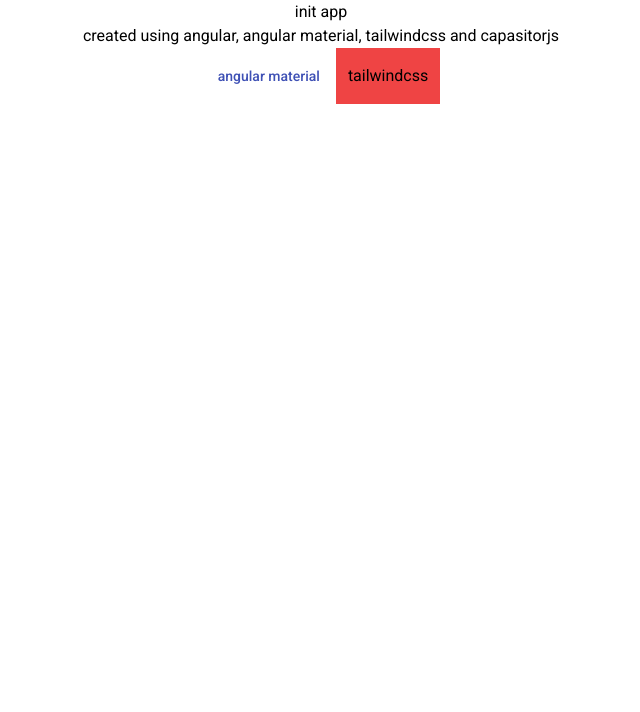
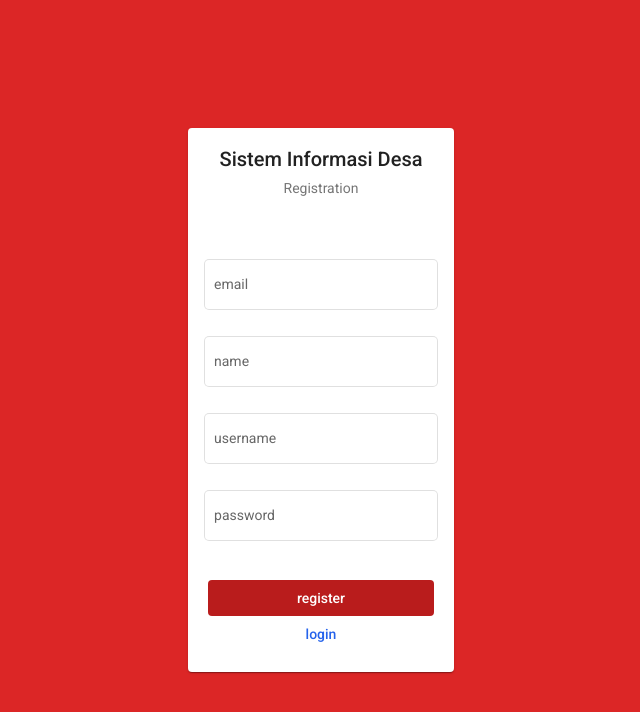
Before and after one commit to Zuuper/nodejs-magang-diskominfo, an Angular app: page /register in a window 1280 px wide. Before the commit this address led to /. Shown: the top 712 px of the page, without its empty margins (319-959 px from the left). Built offline with nearby package versions, Linux system fonts and the light colour scheme.

Commit message:
pengembangan auth page sederhana
sebagai "pemanasan" untuk pengembangan projek selanjutnya, maka dibuatlah sebuah page auth sederhana yang mengimplementasikan routing, dependensi yang digunakan dan penggunaan angular CLI

```diff
--- a/package.json
+++ b/package.json
@@ -10,7 +10,7 @@
   },
   "private": true,
   "dependencies": {
-    "@angular/animations": "~12.2.0",
+    "@angular/animations": "^12.2.4",
     "@angular/cdk": "^12.2.4",
     "@angular/common": "~12.2.0",
     "@angular/compiler": "~12.2.0",
--- a/src/app/app-routing.module.ts
+++ b/src/app/app-routing.module.ts
@@ -1,7 +1,13 @@
+import { RegisterComponent } from './components/register/register.component';
+import { LoginComponent } from './components/login/login.component';
 import { NgModule } from '@angular/core';
 import { RouterModule, Routes } from '@angular/router';
 
-const routes: Routes = [];
+const routes: Routes = [
+  {path: '', redirectTo : '/login', pathMatch: 'full'},
+  {path: 'login', component: LoginComponent},
+  {path: 'register', component: RegisterComponent}
+];
 
 @NgModule({
   imports: [RouterModule.forRoot(routes)],
--- a/src/app/app.component.html
+++ b/src/app/app.component.html
@@ -1,8 +1 @@
-<div class=" container mx-auto">
-  <h1 class="text-center">init app</h1>
-  <h1 class="text-center">created using angular, angular material, tailwindcss and capasitorjs</h1>
-  <div class="flex justify-center">
-    <button mat-button color="primary">angular material</button>
-    <button class="bg-red-500 active:bg-green-700 px-3 py-4">tailwindcss</button>
-  </div>
-</div>
+<router-outlet></router-outlet>
--- /dev/null
+++ b/src/app/components/login/login.component.html
@@ -0,0 +1,23 @@
+<div class="flex flex-wrap content-center justify-center h-screen bg-red-600">
+    <mat-card >
+        <mat-card-header class="text-center">
+            <mat-card-title>Sistem Informasi Desa</mat-card-title>
+            <mat-card-subtitle >Login</mat-card-subtitle>
+        </mat-card-header>
+        <mat-card-content class="mt-10">
+            <!-- ini masih error -->
+            <div *ngFor="let form of form_field;">
+                <mat-form-field class="w-full">
+                    <mat-label>{{form.form_label}}</mat-label>
+                    <input matInput>
+                </mat-form-field>
+            </div>
+        </mat-card-content>
+        <mat-card-footer class="px-5">
+            <button mat-flat-button class="w-full mb-2 bg-red-700 text-white">Login</button>
+            <div class="flex flex-wrap justify-center content-center mb-5">
+                <button mat-button class="text-blue-600 w-full" [routerLink]="['/register']">registration</button>
+            </div>
+        </mat-card-footer>
+    </mat-card>
+</div>
--- /dev/null
+++ b/src/app/components/login/login.component.ts
@@ -0,0 +1,18 @@
+import { Component, OnInit } from '@angular/core';
+
+@Component({
+  selector: 'app-login',
+  templateUrl: './login.component.html',
+  styleUrls: ['./login.component.css']
+})
+export class LoginComponent implements OnInit {
+  form_field = [
+    {form_label : 'username', input : 'matInput', type : 'text'},
+    {form_label: 'password', input: 'matInput', type: 'password'}
+  ]
+  constructor() { }
+
+  ngOnInit(): void {
+  }
+
+}
--- /dev/null
+++ b/src/app/components/register/register.component.html
@@ -0,0 +1,23 @@
+<div class="flex flex-wrap content-center justify-center h-screen bg-red-600">
+    <mat-card >
+        <mat-card-header class="text-center">
+            <mat-card-title>Sistem Informasi Desa</mat-card-title>
+            <mat-card-subtitle >Registration</mat-card-subtitle>
+        </mat-card-header>
+        <mat-card-content class="mt-10">
+            <!-- ini masih error -->
+            <div *ngFor="let form of form_field;">
+                <mat-form-field class="w-full">
+                    <mat-label>{{form.form_label}}</mat-label>
+                    <input matInput>
+                </mat-form-field>
+            </div>
+        </mat-card-content>
+        <mat-card-footer class="px-5">
+            <button mat-flat-button class="w-full mb-2 bg-red-700 text-white">register</button>
+            <div class="flex flex-wrap justify-center content-center mb-5">
+                <button mat-button class="text-blue-600 w-full" [routerLink]="['/login']">login</button>
+            </div>
+        </mat-card-footer>
+    </mat-card>
+</div>
--- /dev/null
+++ b/src/app/components/register/register.component.ts
@@ -0,0 +1,20 @@
+import { Component, OnInit } from '@angular/core';
+
+@Component({
+  selector: 'app-register',
+  templateUrl: './register.component.html',
+  styleUrls: ['./register.component.css']
+})
+export class RegisterComponent implements OnInit {
+  form_field = [
+    {form_label : 'email', input : 'matInput', type : 'text'},
+    {form_label : 'name', input : 'matInput', type : 'text'},
+    {form_label : 'username', input : 'matInput', type : 'text'},
+    {form_label: 'password', input: 'matInput', type: 'password'}
+  ]
+  constructor() { }
+
+  ngOnInit(): void {
+  }
+
+}
--- a/src/app/styling/styling.module.ts
+++ b/src/app/styling/styling.module.ts
@@ -1,13 +1,27 @@
+import { MatFormFieldModule, MAT_FORM_FIELD_DEFAULT_OPTIONS } from '@angular/material/form-field';
 import { NgModule } from '@angular/core';
 import { CommonModule } from '@angular/common';
 import { MatButtonModule } from '@angular/material/button';
-
-
+import {MatCardModule} from '@angular/material/card';
+import { MatInputModule } from '@angular/material/input'
 @NgModule({
-  declarations: [],
+  declarations: [
+  ],
   imports: [
     CommonModule,
-    MatButtonModule
+    MatButtonModule,
+    MatCardModule,
+    MatFormFieldModule,
+    MatInputModule
+  ],
+  exports: [
+    MatButtonModule,
+    MatCardModule,
+    MatFormFieldModule,
+    MatInputModule
+  ],
+  providers: [
+    {provide : MAT_FORM_FIELD_DEFAULT_OPTIONS, useValue : {appearance : 'outline'}}
   ]
 })
 export class StylingModule { }
--- a/tailwind.config.js
+++ b/tailwind.config.js
@@ -9,7 +9,8 @@ module.exports = {
   },
   variants: {
     extend: {
-      backgroundColor: ['active']
+      backgroundColor: ['active'],
+      animation: ['hover', 'focus','active'],
     },
   },
   plugins: [],
```
Also changed, not shown: src/app/app.module.ts (+9 -4 lines), src/app/components/login/login.component.css (added), src/app/components/register/register.component.css (added), 2 other files (tests, documents, lock files or other folders).
